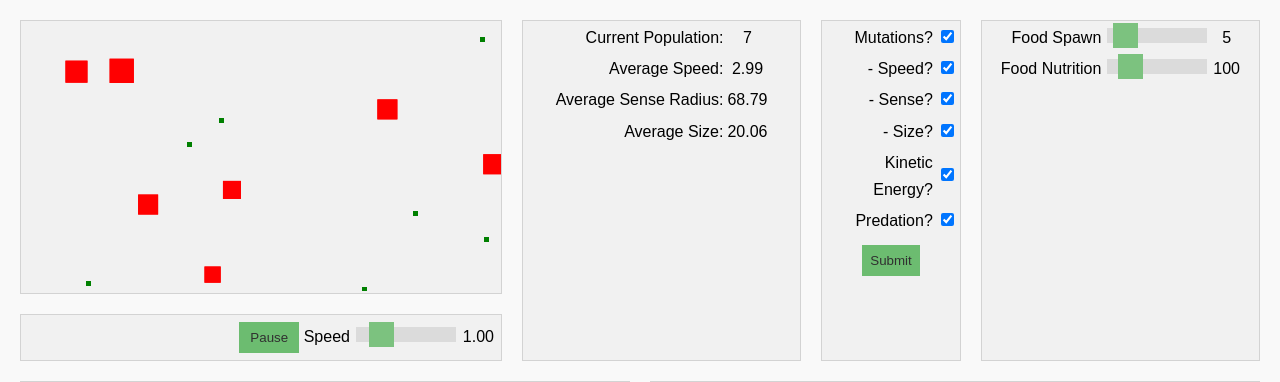
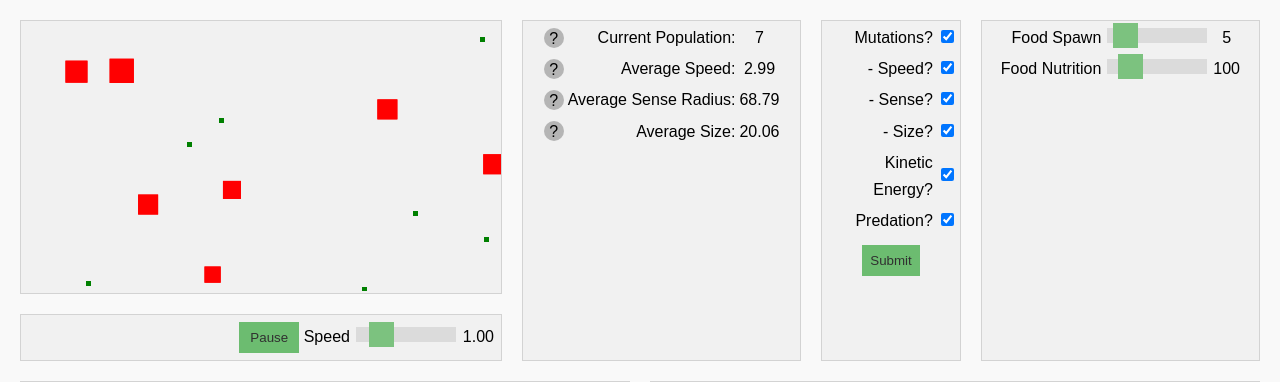
Before and after one commit to GarethHarcombe/bioSimulation, a PHP site: page / in a window 1280 px wide. Shown: the top 382 px of the page. Run offline with PHP 8.4, Linux system fonts and the light colour scheme; some libraries are stand-ins or nearby versions.

Commit message:
Added help icons to provide information about what the live data describes.

```diff
--- a/index.php
+++ b/index.php
@@ -11,7 +11,7 @@
     </head>
     <body onload="startGame()">
 		<div class="warning">
-			<p>Welcome to Biology Simulation!<br>Please turn your phone to<br>landscape mode by <br>turning it sideways</p>
+			<p>Welcome to Biology Simulation!<br>Please turn your phone to landscape mode by turning it sideways</p>
 		</div>
 
 		<div class="wrapper">
@@ -44,18 +44,34 @@
 				<div class="information_container item">
 					<table>
 						<tr>
+							<td>
+								<div class="hint_icon">?</div>
+								<div class="hint">This displays how many organisms are currently alive</div>
+							</td>
 							<td>Current Population:</td>
 							<td><span id="population_value"></span></td>
 						</tr>
 						<tr>
+							<td>
+								<div class="hint_icon">?</div>
+								<div class="hint">This displays the average movement speed of the population</div>
+							</td>
 							<td>Average Speed:</td>
 							<td><span id="average_speed_value"></span></td>
 						</tr>
 						<tr>
+							<td>
+								<div class="hint_icon">?</div>
+								<div class="hint">This displays the average distance at which organisms can sense food</div>
+							</td>
 							<td>Average Sense Radius:</td>
 							<td><span id="average_sense_value"></span></td>
 						</tr>
 						<tr>
+							<td>
+								<div class="hint_icon">?</div>
+								<div class="hint">This displays the average size of the population</div>
+							</td>
 							<td>Average Size:</td>
 							<td><span id="average_size_value"></span></td>
 						</tr>
--- a/style.css
+++ b/style.css
@@ -27,6 +27,7 @@ body {
 }
 
 .warning p {
+    text-align: center;
     padding: 2rem;
     background-color: var(--background);
 }
@@ -42,6 +43,7 @@ body {
 }
 
 input[type=submit], button {
+    -webkit-appearance: none;
     background: var(--primary);
     opacity: 0.8;
     padding: 0.5rem;
@@ -59,6 +61,7 @@ input[type=submit]:hover, button:hover {
 }
 
 #pause_play_button {
+    -webkit-appearance: none;
     width: 60px;
 }
 
@@ -73,11 +76,32 @@ input[type=submit]:hover, button:hover {
     grid-area: information;
 }
 
+.hint_icon {
+    background-color: #b5b5b5;
+    width: 20px;
+    height: 20px;
+    text-align: center;
+    line-height: 21px;
+    border-radius: 20px;
+}
+
+.hint {
+    position: absolute;
+    display: none;
+    width: 200px;
+    opacity: 0.93;
+    background-color: var(--primary);
+}
+
+.hint_icon:hover ~ .hint, .hint:hover {
+    display: block;
+}
+
 .form_container {
     grid-area: form;
 }
 
-.form_container table td:nth-child(odd), .slide_container td:first-child, .information_container table td:nth-child(odd) {
+.form_container table td:nth-child(odd), .slide_container td:first-child, .information_container table td:nth-child(even) {
     text-align: right;
 }
 
```
